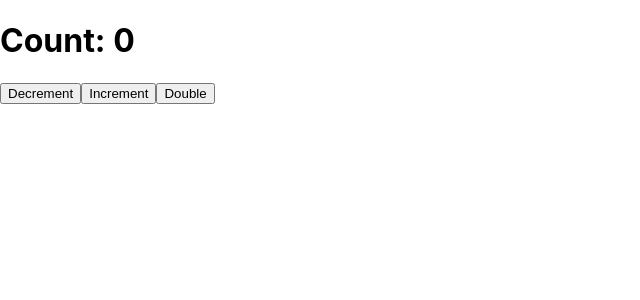
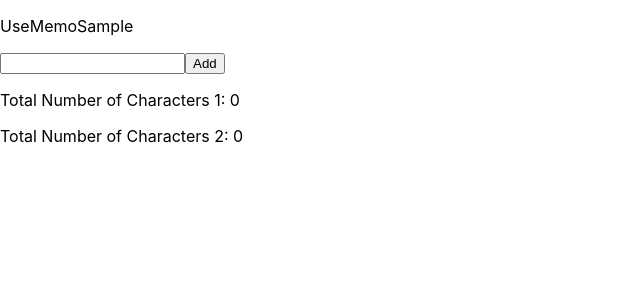
Before and after one commit to ryousukemizokami/React-practice, a React (Create React App) app: page / in a window 1280 px wide. Shown: the top 300 px of the page, without its empty margins (0-640 px from the left). Built offline with nearby package versions, Linux system fonts and the light colour scheme.

Commit message:
UseMemoSample

```diff
--- /dev/null
+++ b/src/components/UseMemoSample.tsx
@@ -0,0 +1,41 @@
+import React, {useState, useMemo} from "react";
+
+export const UseMemoSample = () => {
+    const [text, setText] = useState("");
+    const [items, setItems] = useState<string[]>([]);
+
+    const onChangeInput = (e: React.ChangeEvent<HTMLInputElement>) => {
+        setText(e.target.value);
+    }
+
+    const onClickButton = () => {
+        setItems((prevItems) => {
+            return [...prevItems, text];
+        })
+        setText("");
+    }
+
+    const numberOfCharacters1 = items.reduce((sub, item)=> sub + item.length, 0);
+    const numberOfCharacters2 = useMemo(() => {
+        return items.reduce((sub, item) => sub + item.length, 0);
+    }, [items]);
+
+    return (
+        <div>
+            <p>UseMemoSample</p>
+            <div>
+                <input value={text} onChange={onChangeInput} />
+                <button onClick={onClickButton}>Add</button>
+            </div>
+            <div>
+                {items.map((item, index) => (
+                    <p key={index}>{item}</p>
+                ))}
+            </div>
+            <div>
+                <p>Total Number of Characters 1: {numberOfCharacters1}</p>
+                <p>Total Number of Characters 2: {numberOfCharacters2}</p>
+            </div>
+        </div>
+    )
+}
--- a/src/index.tsx
+++ b/src/index.tsx
@@ -4,14 +4,15 @@
 // import App from './App';
 // import App from './components/Hello';
 // import Counter from './components/Counter';
-import { Parent } from './components/Parent';
+// import { Parent } from './components/Parent';
+import { UseMemoSample } from './components/UseMemoSample';
 import reportWebVitals from './reportWebVitals';
 
 const root = ReactDOM.createRoot(
   document.getElementById('root') as HTMLElement
 );
 root.render(
-<Parent />
+<UseMemoSample />
 );
 
 // If you want to start measuring performance in your app, pass a function
```
